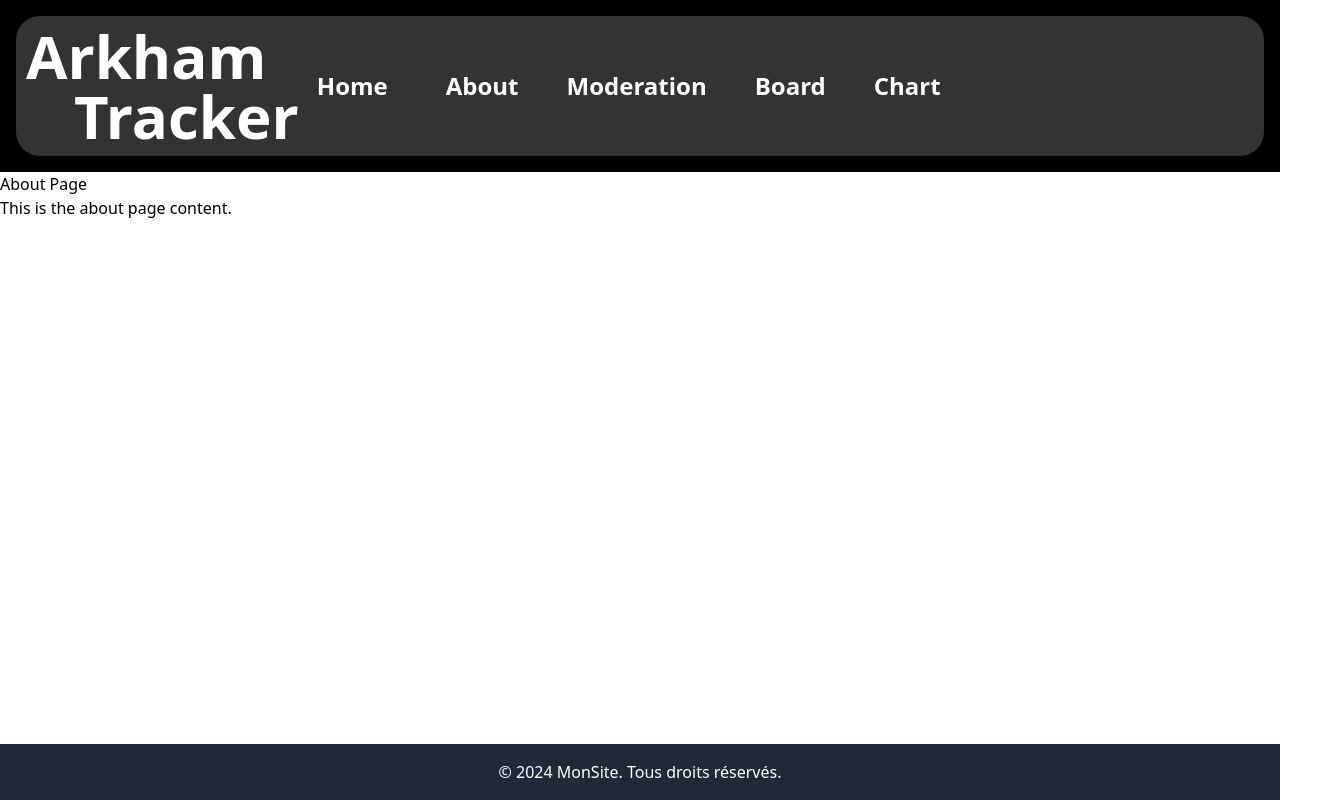
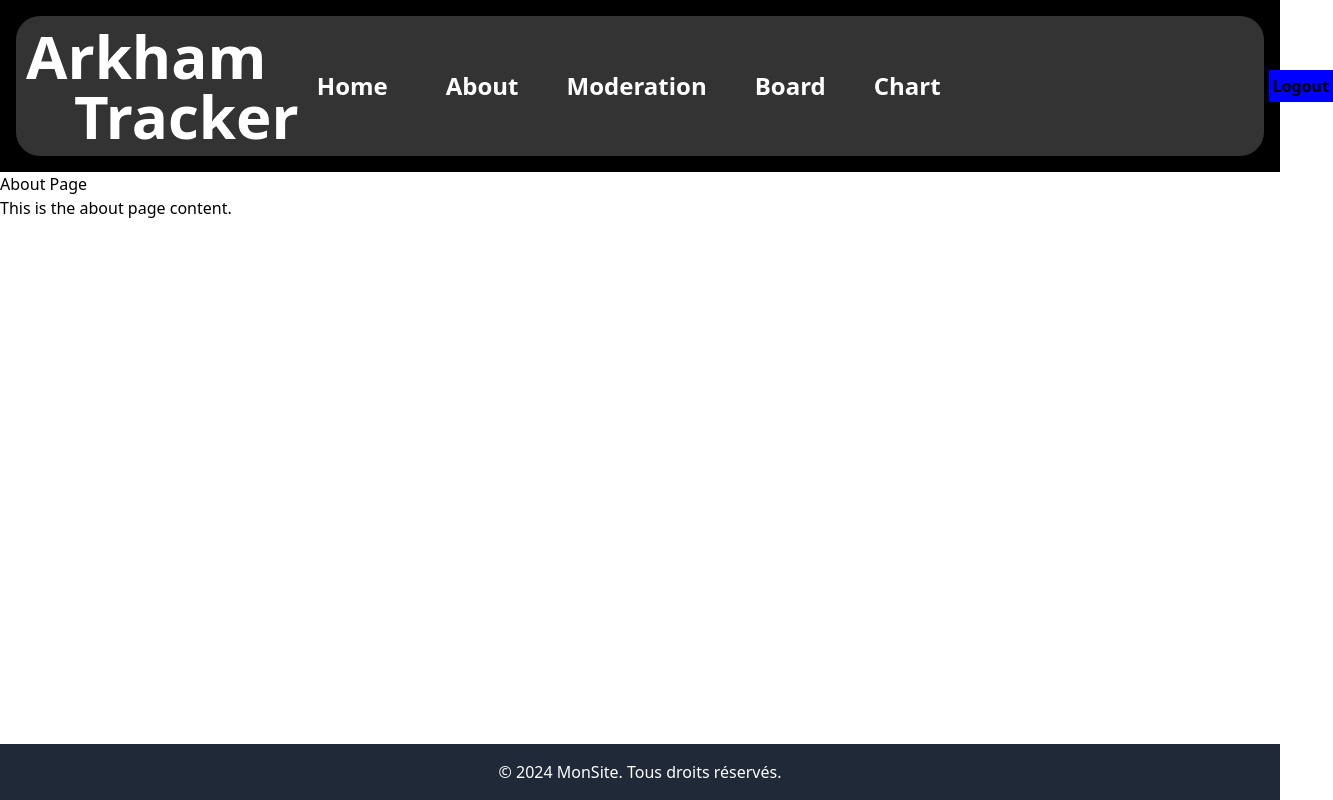
Before and after one commit to amezianechayer/timemanager, a Vue app in the folder frontend/: page /about in a window 1280 px wide. Shown: the whole page, 1333 px wide, since content can reach past the window. Built offline with nearby package versions, Linux system fonts and the light colour scheme; sample sign-in values are in the browser's storage.

Commit message:
first version boardpage

```diff
--- a/frontend/src/components/HeaderComponent.vue
+++ b/frontend/src/components/HeaderComponent.vue
@@ -14,23 +14,35 @@
         <router-link to="/board" class="hover:underline p-2">Board</router-link>
         <router-link to="/chart" class="hover:underline p-2">Chart</router-link>
       </div>
+      <button @click="logout" class="logout-button">
+        Logout
+      </button>
     </nav>
   </header>
 </template>
 
-
-
 <script>
 import { computed } from 'vue';
-import { useRoute } from 'vue-router';
+import { useRoute, useRouter } from 'vue-router';
+import axios from 'axios';
 
 export default {
   setup() {
     const route = useRoute(); // Obtenir la route actuelle
+    const router = useRouter(); // Pour redirection après déconnexion
     const isLoginPage = computed(() => route.path === '/login'); // Vérifier si la route est celle de la page de connexion
+
+    const logout = () => {
+      localStorage.removeItem('token');
+      delete axios.defaults.headers.common['Authorization'];
+
+      // Redirection vers la page de connexion (chemin "/")
+      router.push('/');
+    };
 
     return {
       isLoginPage,
+      logout,
     };
   },
 };
@@ -41,9 +53,24 @@ nav {
   background-color: #333;
   padding: 10px;
 }
+
 nav a {
   color: white;
   margin: 0 10px;
   text-decoration: none;
 }
+
+button.logout-button {
+  background-color: blue;
+  color: black;
+  font-size: 2xl; /* Same as the categories in the navbar */
+  font-weight: bold;
+  padding: 4px;
+  border-radius: xl;
+  z-index: 10;
+}
+
+button.logout-button:hover {
+  background-color: #; /* Darker blue for hover effect */
+}
 </style>
--- a/frontend/src/views/BoardPage.vue
+++ b/frontend/src/views/BoardPage.vue
@@ -13,9 +13,9 @@
       </thead>
       <tbody>
       <tr v-for="employee in employees" :key="employee.id">
-        <td>{{ employee.name }}</td>
-        <td>{{ employee.hoursWorked }}</td>
-        <td>{{ employee.hoursRequired }}</td>
+        <td>{{ employee.username }}</td>
+        <td>{{ employee.hoursWorked || '' }}</td>
+        <td>{{ employee.hoursRequired || '' }}</td>
         <td :class="{'overdue': isOverdue(employee)}">
           {{ isOverdue(employee) ? 'Retard' : 'À jour' }}
         </td>
@@ -27,23 +27,32 @@
 
 <script>
 import HeaderComponent from "@/components/HeaderComponent.vue";
+import axios from 'axios';
 
 export default {
-  components: {HeaderComponent},
+  components: { HeaderComponent },
   data() {
     return {
-      employees: [
-        { id: 1, name: 'Alice Dupont', hoursWorked: 35, hoursRequired: 40 },
-        { id: 2, name: 'Bob Martin', hoursWorked: 42, hoursRequired: 40 },
-        { id: 3, name: 'Claire Rousseau', hoursWorked: 30, hoursRequired: 35 },
-        { id: 4, name: 'David Lefevre', hoursWorked: 40, hoursRequired: 40 },
-      ],
+      employees: [] // Initialement vide, sera rempli avec les données de l'API
     };
   },
   methods: {
+    async fetchEmployees() {
+      try {
+        const response = await axios.get('http://localhost:4000/api/users');
+        console.log(response.data); // Affiche les données récupérées dans la console
+        this.employees = response.data.data;
+      } catch (error) {
+        console.error('Erreur lors de la récupération des utilisateurs:', error);
+      }
+    },
+
     isOverdue(employee) {
       return employee.hoursWorked < employee.hoursRequired; // Détermine si l'employé est en retard
     }
+  },
+  mounted() {
+    this.fetchEmployees(); // Récupère les utilisateurs quand le composant est monté
   }
 };
 </script>
--- a/frontend/src/views/HomePage.vue
+++ b/frontend/src/views/HomePage.vue
@@ -31,5 +31,28 @@ export default {
 </script>
 
 <style scoped>
-/* Pas de styles additionnels nécessaires si tu utilises Tailwind */
+nav {
+  background-color: #333;
+  padding: 10px;
+}
+
+nav a {
+  color: white;
+  margin: 0 10px;
+  text-decoration: none;
+}
+
+button.logout-button {
+  background-color: blue;
+  color: black;
+  font-size: 2xl; /* Same as the categories in the navbar */
+  font-weight: bold;
+  padding: 4px;
+  border-radius: xl;
+  z-index: 10;
+}
+
+button.logout-button:hover {
+  background-color: #1e3a8a; /* Darker blue for hover effect */
+}
 </style>
```
